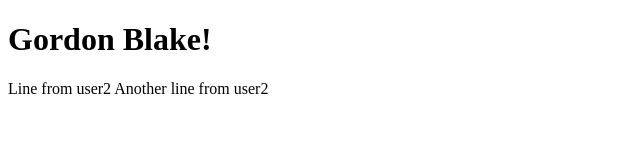
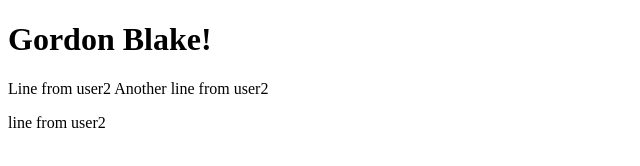
Before and after one commit to exCosa/GitLearning, a plain HTML site: page index.html in a window 1280 px wide. Shown: the whole page, without its empty margins (0-640 px from the left). Drawn offline with Linux system fonts and the light colour scheme.

Commit message:
index.html changed by user2

```diff
--- a/index.html
+++ b/index.html
@@ -11,5 +11,6 @@
         Line from user2
         Another line from user2
     </p>
+    <p>line from user2</p>
 </body>
 </html>
```
